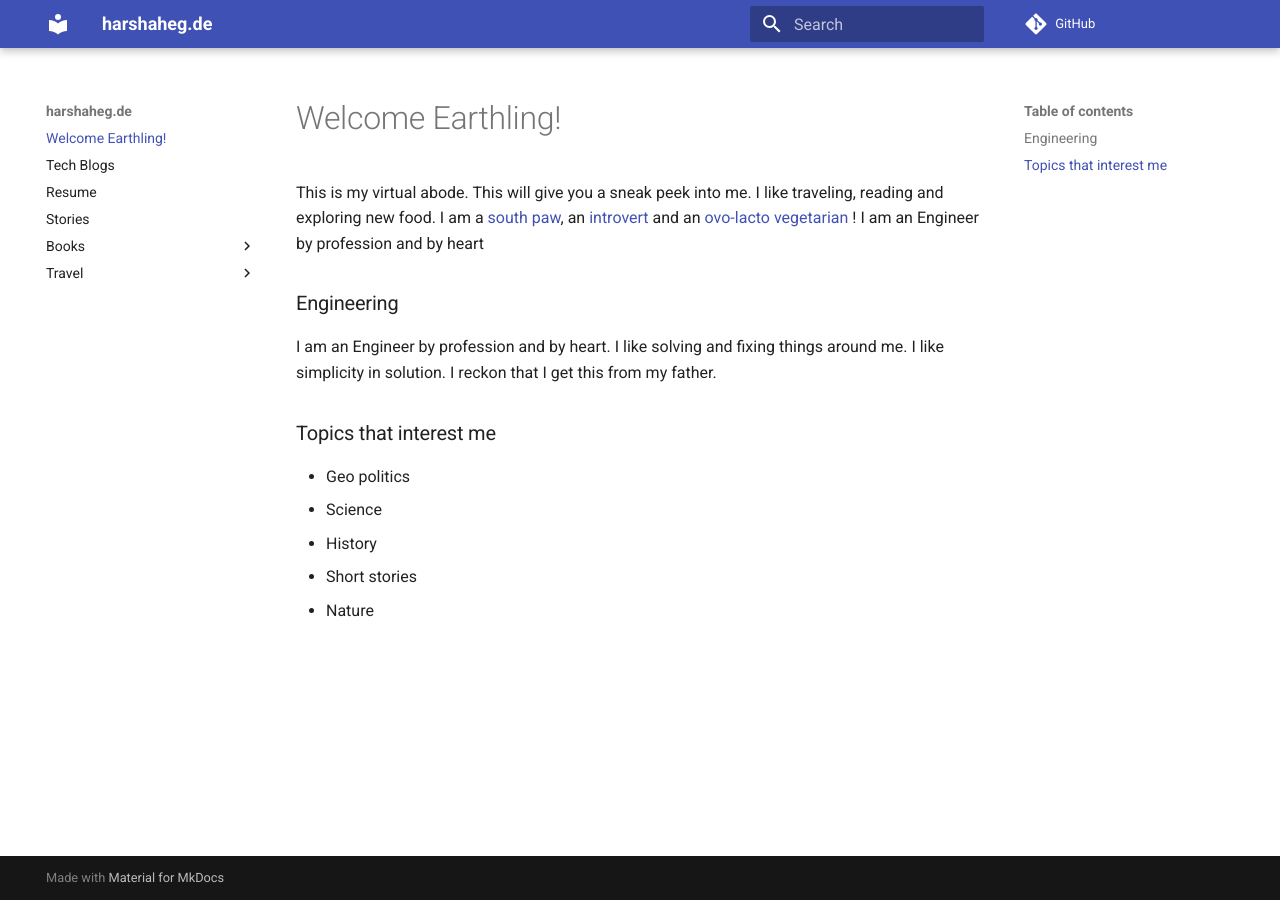
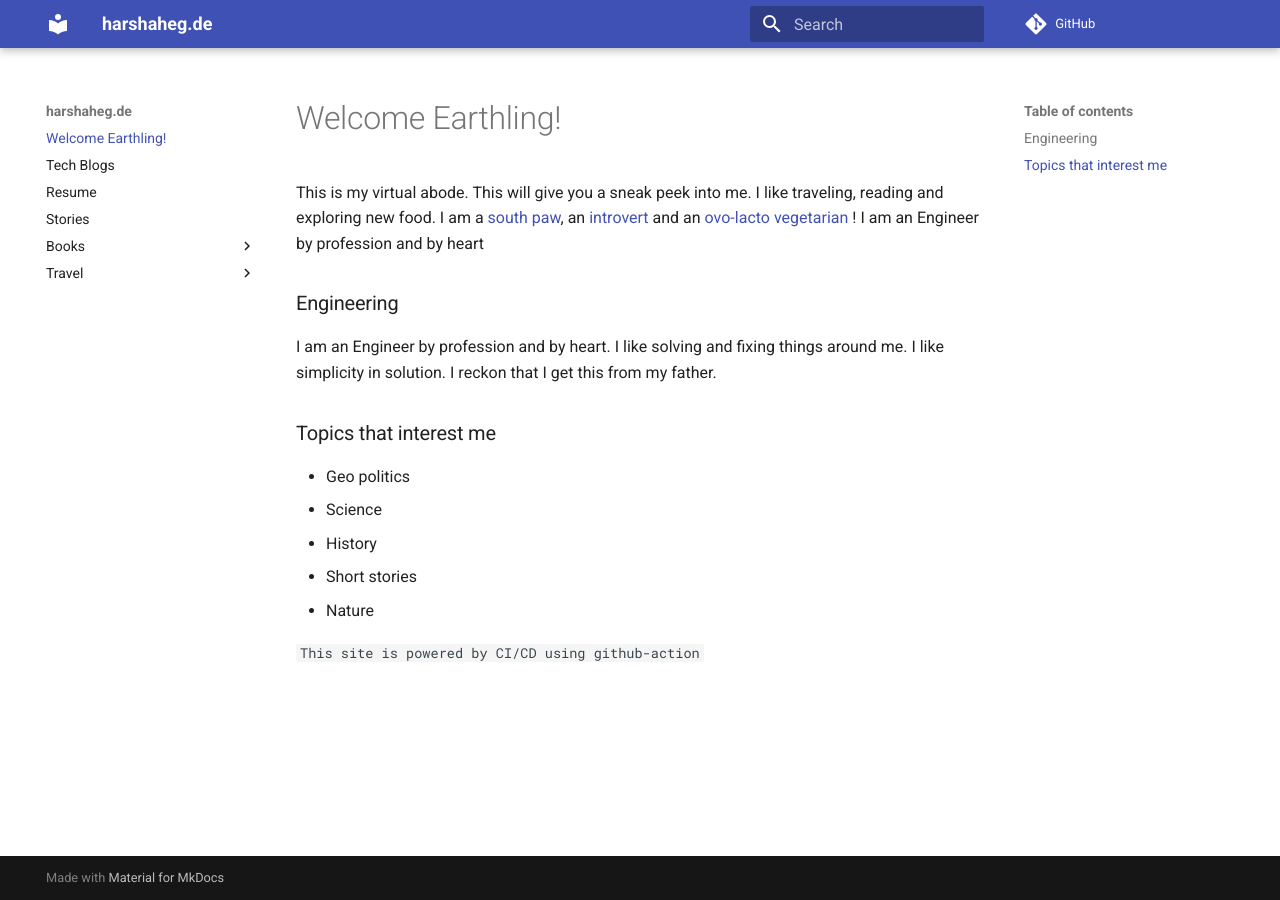
Before and after one commit to harshakhegde/harshakhegde.github.io, an MkDocs documentation site: the page built from home/index.md, in a window 1280 px wide. Built offline with MkDocs 1.6.1 and Material for MkDocs 9.7.7, drawn with Linux system fonts in a browser that asks for light colours; comment, search, counter and statistics services are not loaded.

Commit message:
add note about ci/cd

```diff
--- a/home/index.md
+++ b/home/index.md
@@ -15,3 +15,5 @@ I like simplicity in solution. I reckon that I get this from my father.
 - History
 - Short stories
 - Nature
+
+`This site is powered by CI/CD using github-action`
```
